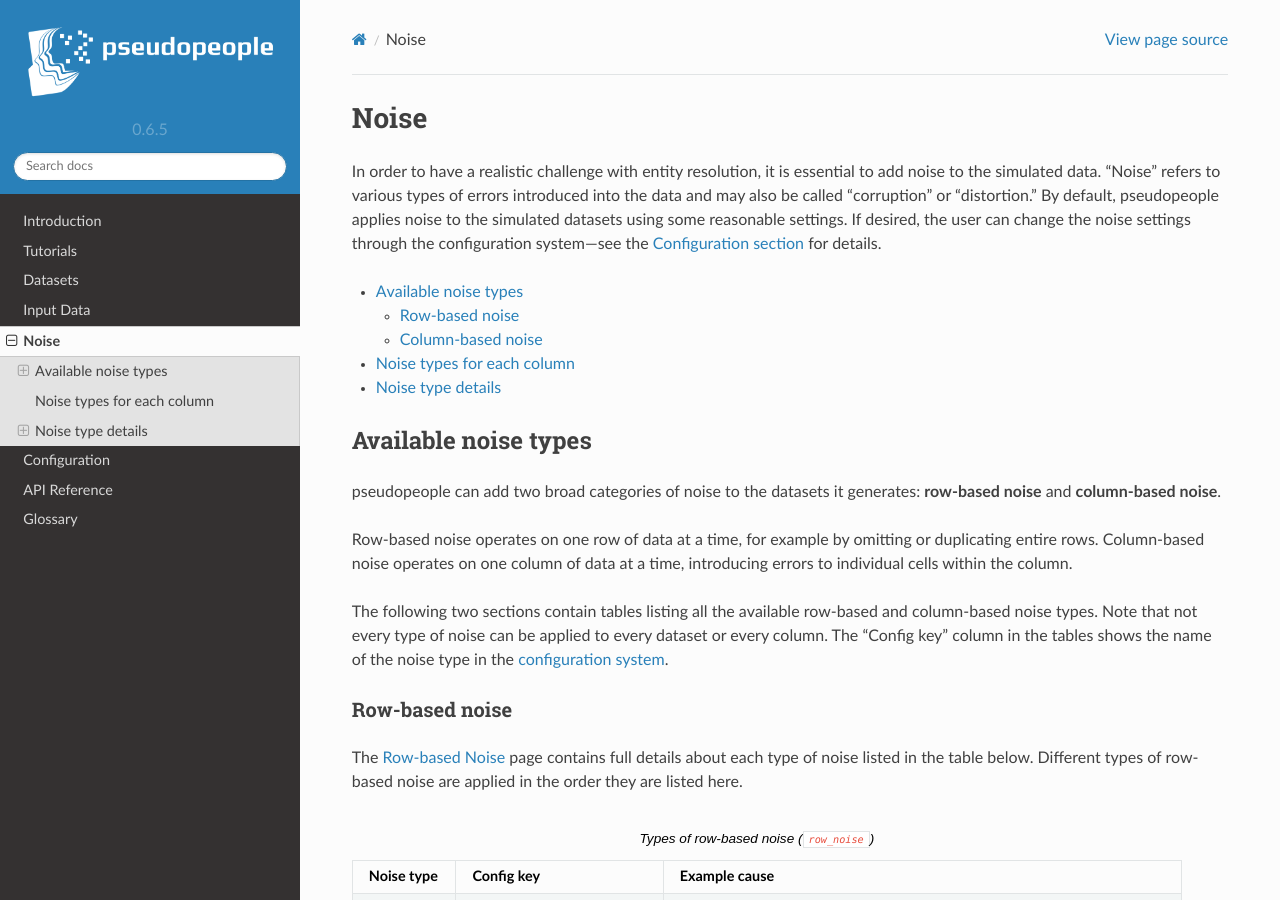
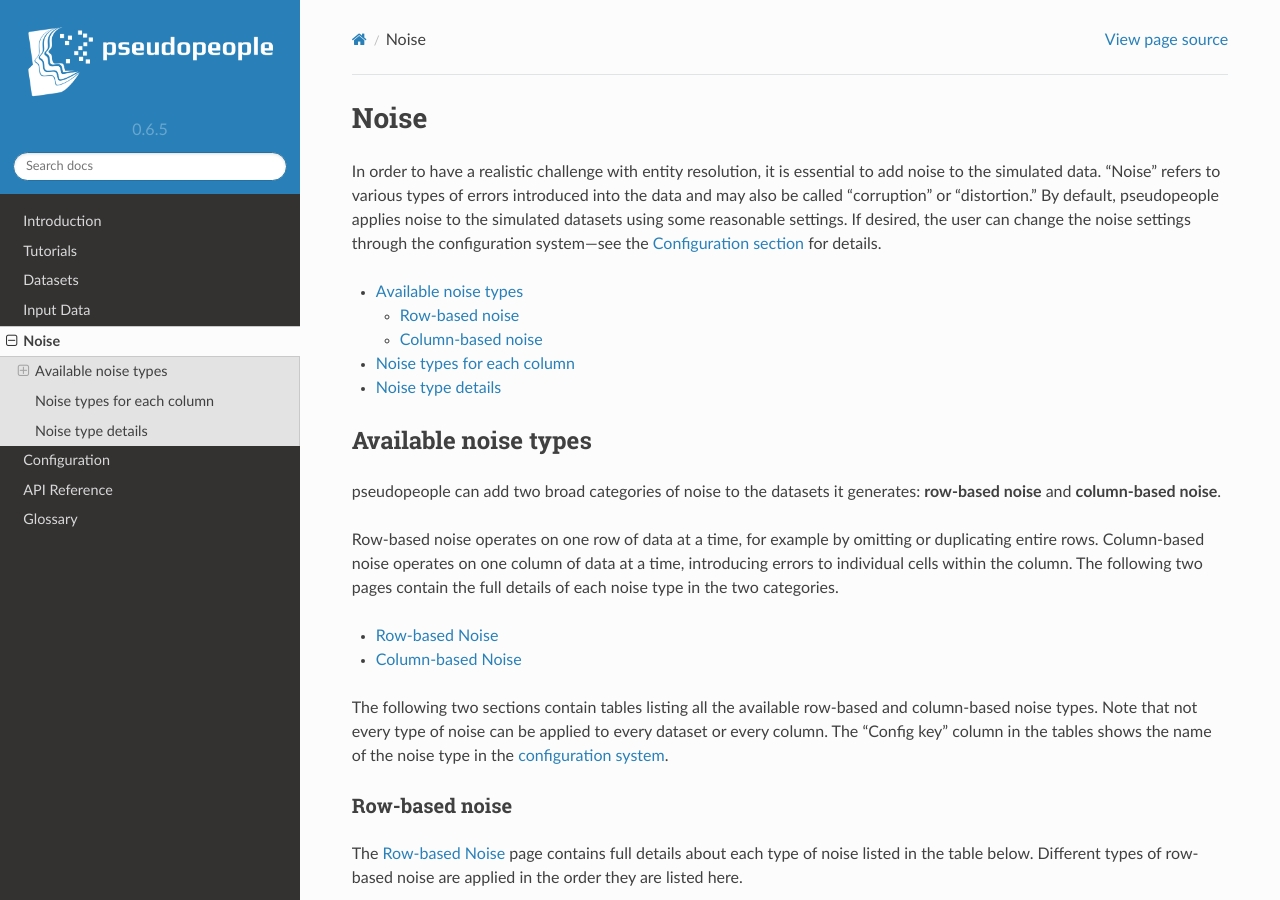
Before and after one commit to ihmeuw/pseudopeople, a Sphinx documentation site: the page built from docs/source/noise/index.rst, in a window 1280 px wide and 900 px high. Built offline with Sphinx 7.4.7 and the Read the Docs theme 2.0.0, drawn with Linux system fonts in a browser that asks for light colours; some of the changed text lies outside the part shown.

Commit message:
move TOC links to row noise and column noise pages

```diff
--- a/docs/source/noise/index.rst
+++ b/docs/source/noise/index.rst
@@ -32,6 +32,13 @@
 pseudopeople can add two broad categories of noise to the datasets it generates: **row-based noise** and **column-based noise**.
 
 Row-based noise operates on one row of data at a time, for example by omitting or duplicating entire rows. Column-based noise operates on one column of data at a time, introducing errors to individual cells within the column.
+The following two pages contain the full details of each noise type in the two categories.
+
+.. toctree::
+  :maxdepth: 1
+
+  row_noise
+  column_noise
 
 The following two sections contain tables listing all the available row-based and column-based noise types. Note that not every
 type of noise can be applied to every dataset or every column.
@@ -226,8 +233,9 @@
 Noise type details
 ----------------------
 
-.. toctree::
-  :maxdepth: 2
+..
+  .. toctree::
+    :maxdepth: 2
 
-  row_noise
-  column_noise
+    row_noise
+    column_noise
```
